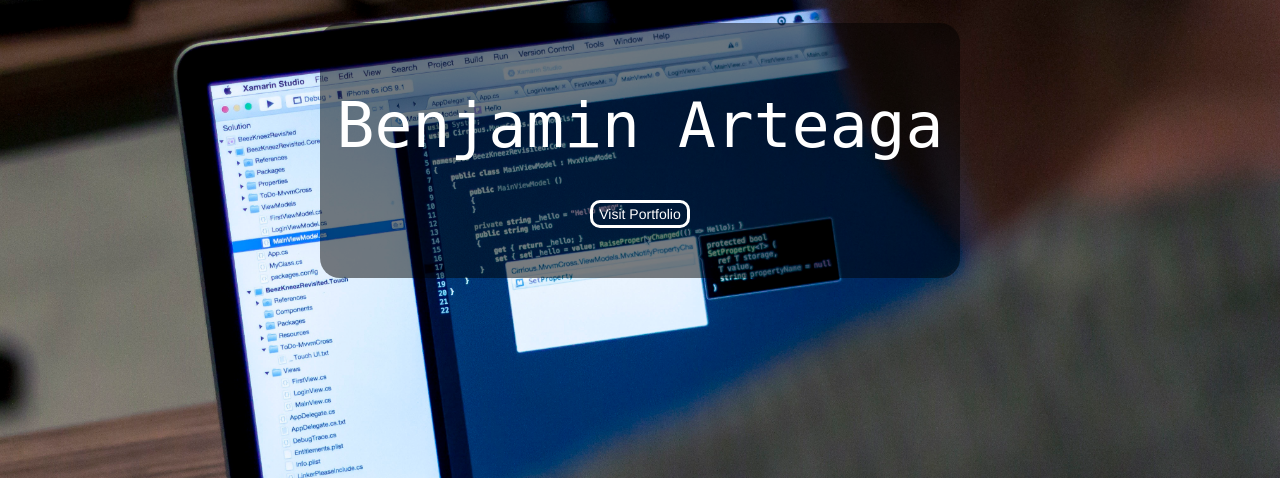
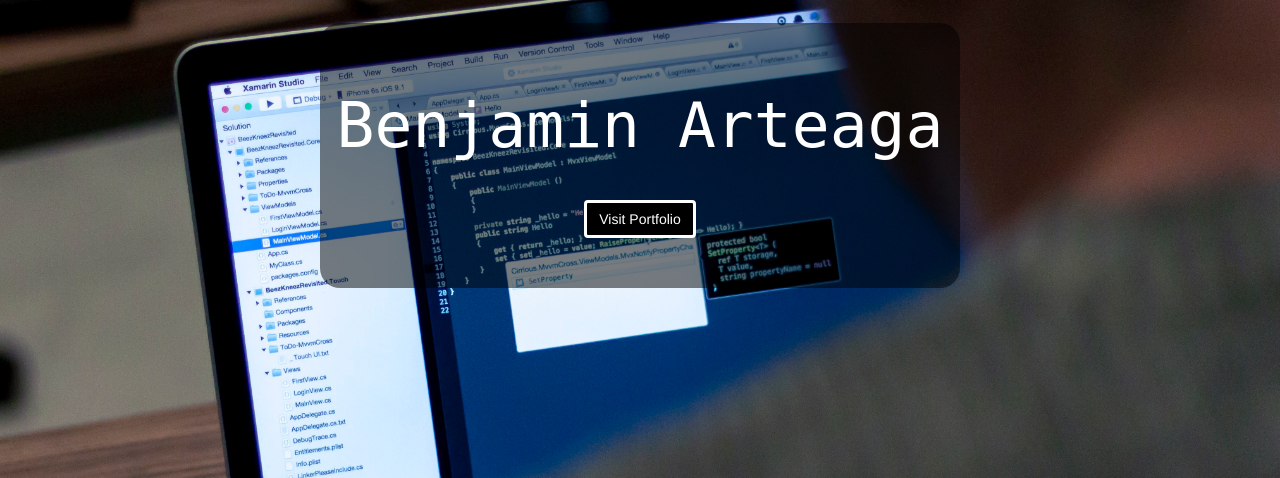
Before and after one commit to bnjmnrtg/Official-Portfolio, a PHP site: page / in a window 1280 px wide. Shown: the part 137-615 px from the top of the page. Run offline with PHP 8.4, Linux system fonts and the light colour scheme; some libraries are stand-ins or nearby versions.

Commit message:
button change

```diff
--- a/css/style.css
+++ b/css/style.css
@@ -56,11 +56,10 @@ body {
 /*Buttons*/
 /***************************************************************/
 
-.visitPortfolio {
-    background-color: transparent;
-    color: #fff;
+.btn-default {
+    background-color: black;
+    color: white;
     border: solid #fff;
-    border-radius: 10px;
     margin-top: 30px;
 }
 
--- a/index.html
+++ b/index.html
@@ -21,7 +21,8 @@
                 <h4 id="homeTagline"></h4>
                 <!-- Buttons -->
                 <a href="home.html">
-                     <button class="button visitPortfolio" type="button">Visit Portfolio</button>
+                     <!-- Standard button -->
+                    <button type="button" class="btn btn-default">Visit Portfolio</button>
                 </a>
             </div>
         </div>
```
